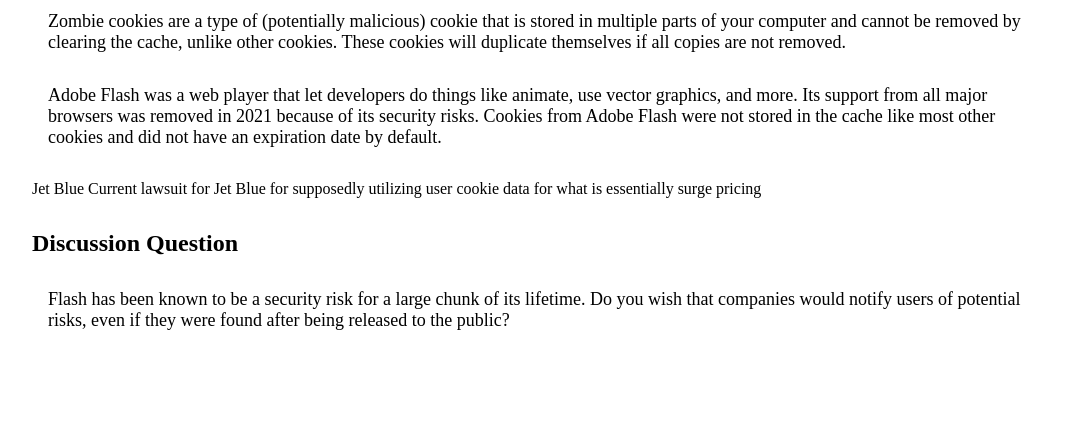
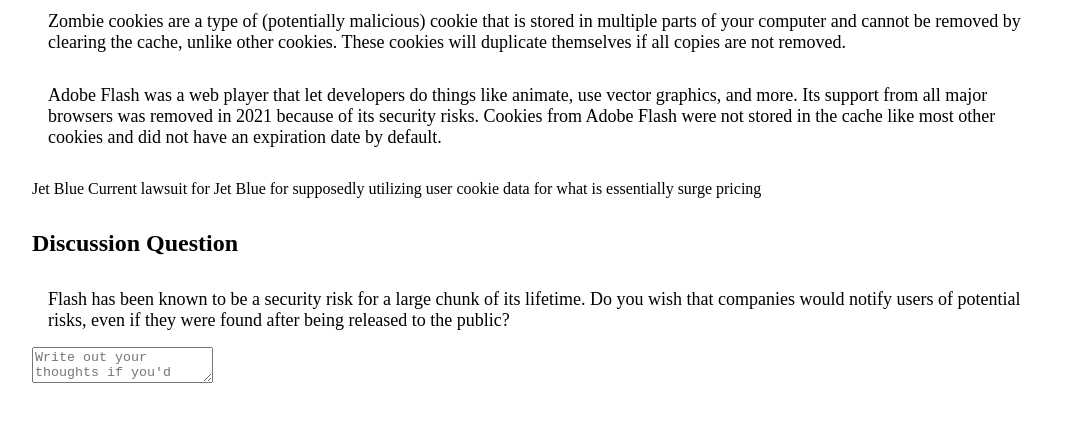
Before and after one commit to salgad6/FINALWebsite, a plain HTML site: page pg2.html in a window 1280 px wide. Shown: the part 234-656 px from the top of the page, without its empty margins (96-1183 px from the left). Drawn offline with Linux system fonts and the light colour scheme.

Commit message:
Update pg2.html

```diff
--- a/pg2.html
+++ b/pg2.html
@@ -42,6 +42,7 @@
 <h2>Discussion Question</h2>
 <p>Flash has been known to be a security risk for a large chunk of its lifetime. Do you wish that companies would notify users
     of potential risks, even if they were found after being released to the public?</p>
+    <textarea placeholder="Write out your thoughts if you'd like..."></textarea>
 
         </body>
         <!--Button to First Page, be sure to explain how to use the navigation bar.-->
```
